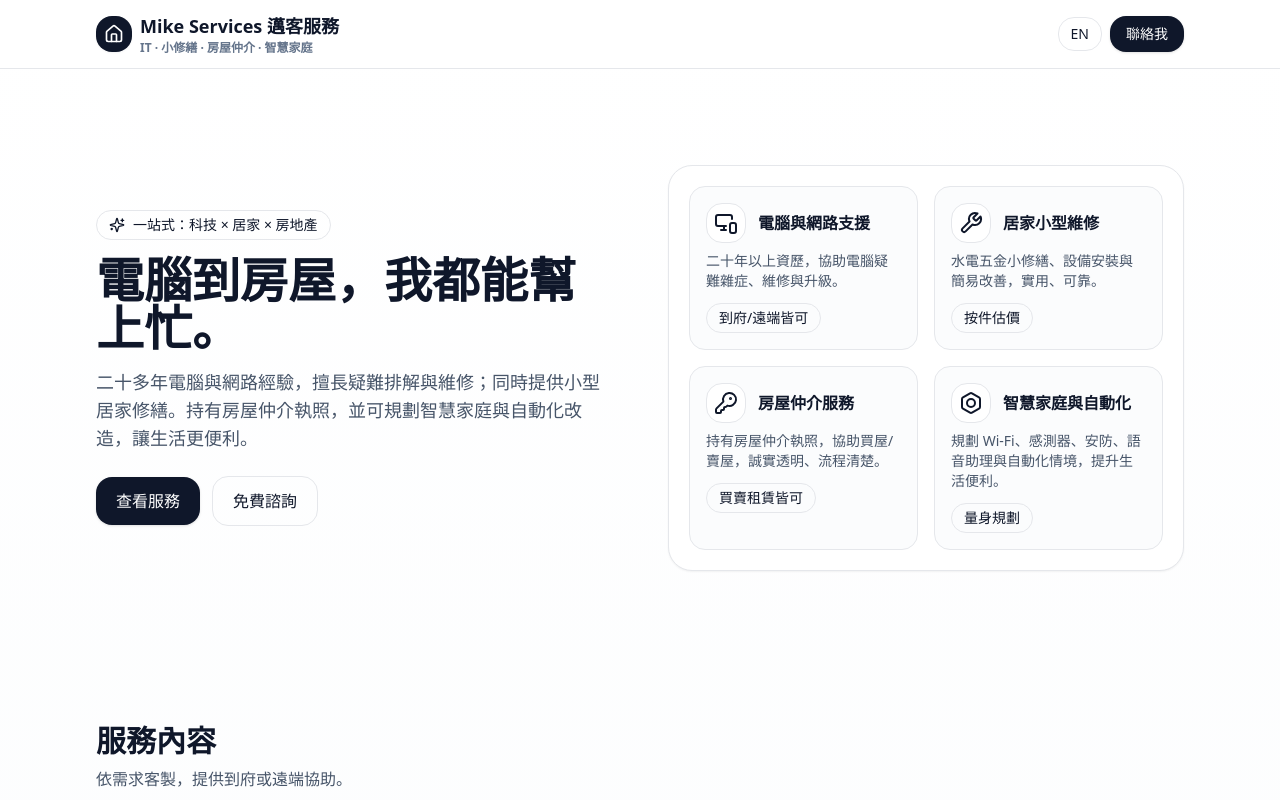
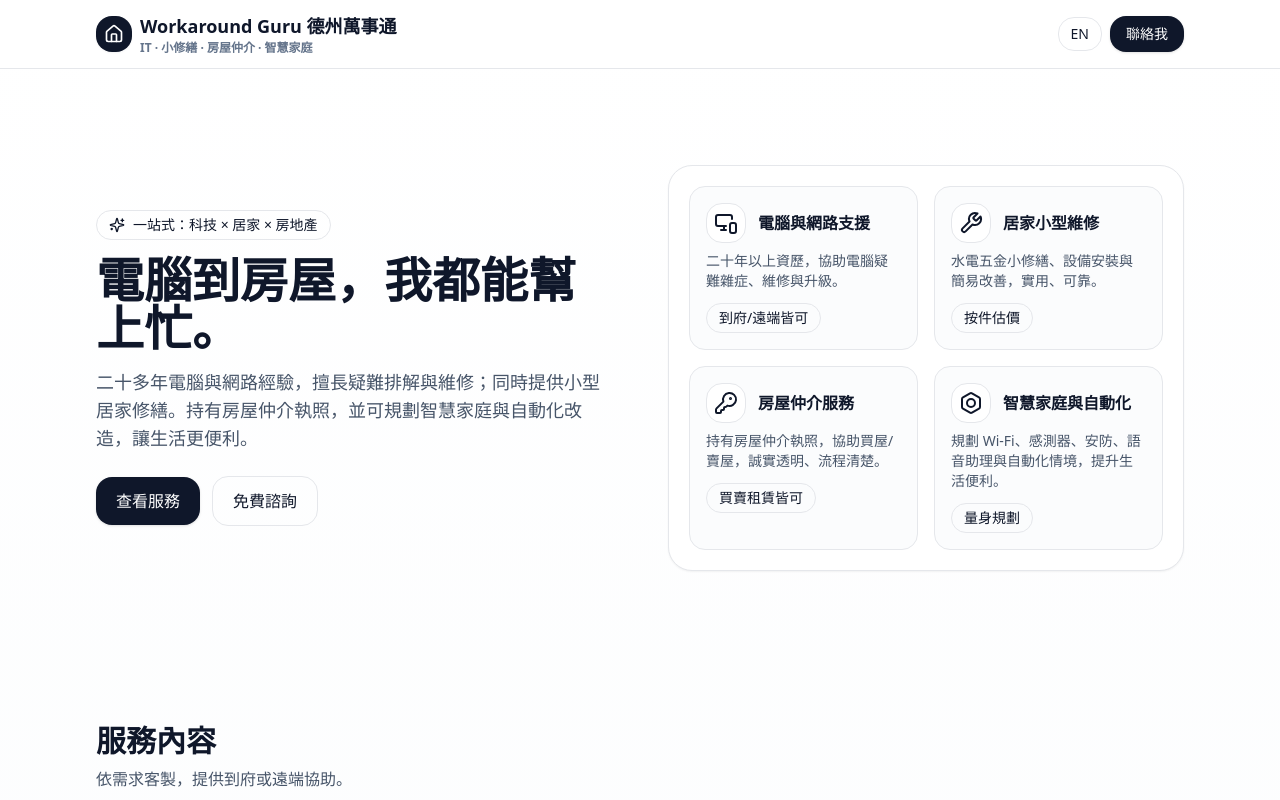
Before and after one commit to MTL138/mike-services-site, a React (Vite) app in the folder mike-services-site/: page / in a window 1280 px wide. Shown: the top 800 px of the page. Built offline with nearby package versions, Linux system fonts and the light colour scheme.

Commit message:
Update App.tsx

```diff
--- a/mike-services-site/src/App.tsx
+++ b/mike-services-site/src/App.tsx
@@ -69,7 +69,7 @@ export default function App() {
               <Home className="size-5" />
             </div>
             <div className="leading-tight">
-              <div className="text-base sm:text-lg">Mike Services 邁客服務</div>
+              <div className="text-base sm:text-lg">Workaround Guru 德州萬事通</div>
               <div className="text-xs text-slate-500">IT · 小修繕 · 房屋仲介 · 智慧家庭</div>
             </div>
           </div>
```
